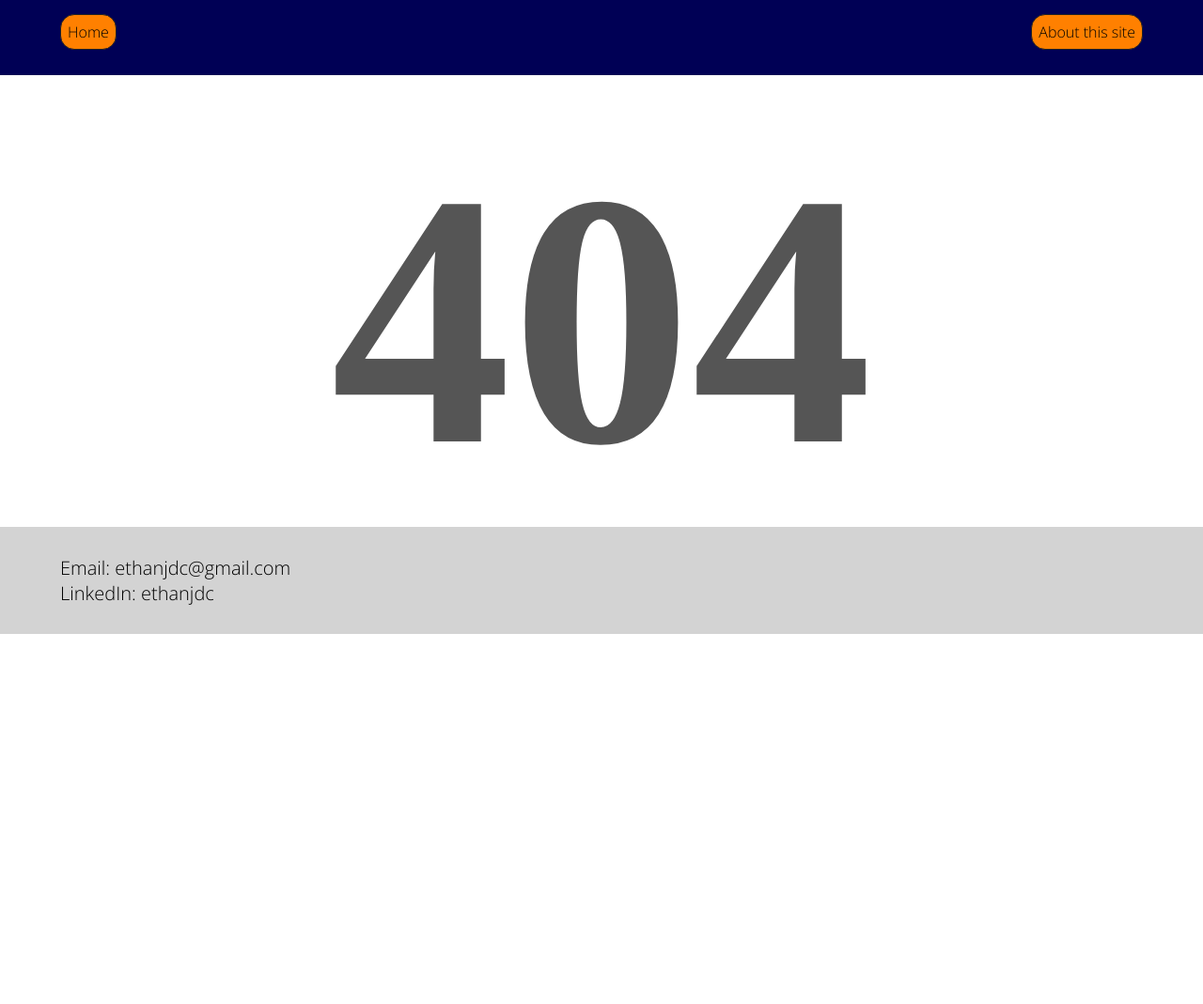
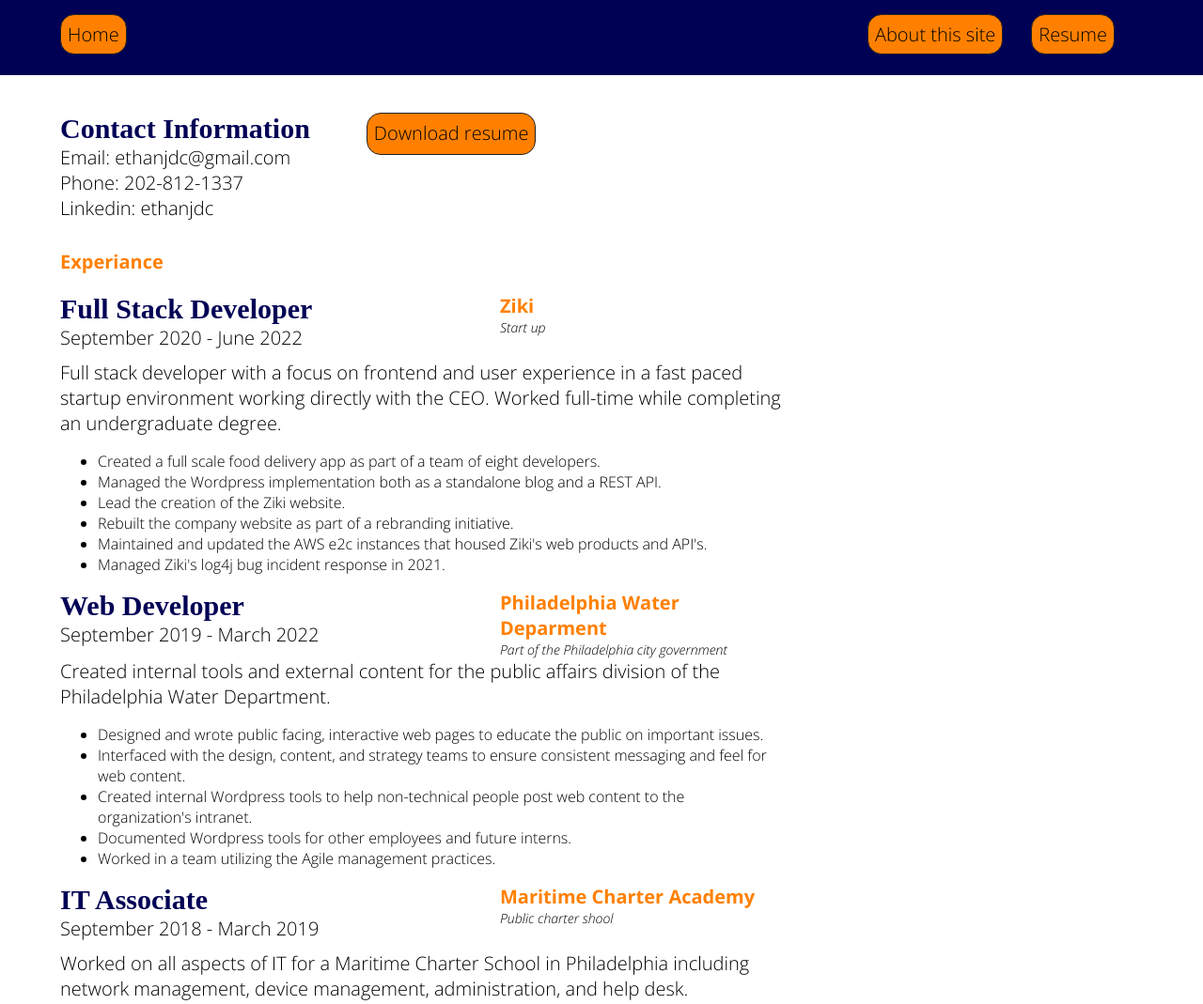
Before and after one commit to Penitenties/Personal_Website, a React app in the folder website/: page /resume in a window 1280 px wide. Before the commit this address had no page. Shown: the top 1069 px of the page at 94% size. Before the commit the page ends 800 px from the top, so only its background shows below. Built offline with nearby package versions, Linux system fonts and the light colour scheme.

Commit message:
finished resume page

```diff
--- a/website/src/Css/Default.css
+++ b/website/src/Css/Default.css
@@ -76,6 +76,7 @@
     color: var(--accent);
     margin-bottom: 20px;
     padding: 0;
+    font-weight: bold;
 }
 
 /*A two sided border for the main page*/
@@ -106,6 +107,20 @@
     color: white;
 }
 
+
+/*styles the company names*/
+.companyName {
+    color: var(--accent);
+    font-size: 20px;
+    font-weight: bold;
+}
+
+/*styling for homepage h1s*/
+.homePageHeader {
+    color: white;
+}
+
+
 /*tags*/
 
 a {
@@ -113,6 +128,7 @@ a {
     font-family: openSans;
     color: black;
     text-decoration: none;
+    font-size: 20px;
 
 }
 
@@ -133,3 +149,17 @@ div {
     display: flex;
 
 }
+
+h1 {
+    font-size: 30px;
+    color: var(--secondary);
+    margin-bottom: 0px;
+    margin-top: 0px;
+}
+
+li {
+
+    font-family: openSans;
+    font-size: 16px;
+
+}
--- a/website/src/components/Header.js
+++ b/website/src/components/Header.js
@@ -12,7 +12,8 @@ function Header() {
       <Container style={{ height: '50px' }}>
         <RouterButton buttonText="Home" link="/" />
         <div style={{ float: "right" }}>
-          <RouterButton buttonText="About this site" link={{}} />{/*workaround for linking to same page*/ }
+          <RouterButton buttonText="About this site" link='/aboutthissite' />
+          <RouterButton buttonText="Resume" link='/resume' />
         </div>
       </Container>
 
--- /dev/null
+++ b/website/src/components/JobCard.js
@@ -0,0 +1,40 @@
+
+function JobCard(props) {
+
+  const duties = props.duties;
+  const dutyList = duties.map((duty) =>
+    <li>{duty}</li>
+   );
+
+
+  return (
+    <>
+      <div style={{ flexDirection: 'column', maxWidth: '60vw' }}>
+
+        <div style={{ flexDirection: 'row' }}>
+          <div style={{ flexDirection: 'column', paddingBottom: '10px' }}>
+            <h1> {props.jobTitle}</h1>
+            <p> {props.datesWorked} </p>
+          </div>
+          <div style={{ flexDirection: 'column', marginLeft: 'auto', width: '300px' }} >
+            <p className="companyName"> {props.companyName}</p>
+            <div style={{ flexWrap: 'wrap' }}>
+              <p style={{ fontSize: '14px' }}> <em>{props.companyDescription}</em> </p>
+            </div>
+          </div>
+        </div>
+        <div style={{ flexDirection: 'column' }}>
+          <p> {props.summary} </p>
+          <ul> { dutyList } </ul>
+        </div>
+
+      </div>
+
+
+    </>
+
+  );
+
+}
+
+export default JobCard;
--- a/website/src/components/RouterButton.js
+++ b/website/src/components/RouterButton.js
@@ -5,7 +5,7 @@ import '../Css/Default.css';
 function RouterButton (props) {
 
   return (
-      <Link to={props.link} class='routerButton' >
+    <Link to={props.link} class='routerButton' style={{ marginRight: '30px' }}>
         { props.buttonText }
       </Link>
   );
--- a/website/src/index.js
+++ b/website/src/index.js
@@ -5,7 +5,7 @@ import { BrowserRouter, Routes, Route } from 'react-router-dom';
 import Home from './pages/Home';
 import AboutThisSite from './pages/AboutThisSite';
 import Page404 from './pages/Page404';
-
+import Resume from './pages/Resume.js';
 
 
 
@@ -14,7 +14,8 @@ root.render(
   <BrowserRouter>
     <Routes>
       <Route path='/' element={<Home />} />
-      <Route path='aboutthissite' element={<AboutThisSite /> } />
+      <Route path='aboutthissite' element={<AboutThisSite />} />
+      <Route path='resume' element={ <Resume /> } />
       <Route path='*' element={<Page404 /> } />
     </Routes>
   </BrowserRouter>
--- a/website/src/pages/Home.js
+++ b/website/src/pages/Home.js
@@ -19,7 +19,7 @@ function Home() {
       <div className='container' style={{ paddingTop: "150px", flexDirection: 'row', width: '60vw', marginLeft: 'auto', marginRight: 'auto', color: 'white', zIndex: '2' }} >
 
         <div style={{ flexDirection: 'column' }}>
-          <h1 style={{ fontSize: '50px' }} >Welcome</h1>
+            <h1 style={{ fontSize: '50px' }} className="homePageHeader">Welcome</h1>
           {/*Text*/}
           <div style={{ width: "30vw", float: 'left'}} >
             <p>I am a full stack developer and recent Drexel graduate.</p>
@@ -27,11 +27,11 @@ function Home() {
         </div>
           {/*Links*/}
         <div style={{ flexDirection: 'column', marginLeft: 'auto', marginTop: '30px' }} >
-          <h1>About me</h1>
+          <h1 className="homePageHeader">About me</h1>
           <div className='hangingBorder' style={{ padding: '10px', flexDirection: 'column' }}>
               <Link to={'./aboutthissite'} className='homePageLink'>About this site</Link>
-              <p>Resume</p>
-              <p>Github</p>
+              <Link to={'./resume' } className='homePageLink'>Resume</Link>
+              <a className='homePageLink' target= "_blank" href="https://github.com/Penitenties/Personal_Website">Github</a>
           </div>
         </div>
       </div>
--- /dev/null
+++ b/website/src/pages/Resume.js
@@ -0,0 +1,91 @@
+import '../Css/Default.css';
+
+import { Container } from '@mui/material';
+
+import Footer from '../components/Footer.js';
+import Header from '../components/Header.js';
+import JobCard from '../components/JobCard.js';
+
+
+function Resume() {
+    return (
+        <div className='background' style={{ flexDirection: 'column' }} >
+
+            <Header />
+            <Container className='container'>
+                {/*general information*/}
+          <div style={{ flexDirection: 'row', marginBottom: '30px' }}>
+                  <div style={{ flexDirection: 'column', maxWidth: '50%' }}>
+                    <h1>Contact Information</h1>
+                    <p>Email: ethanjdc@gmail.com<br />
+                       Phone: 202-812-1337<br />
+                       Linkedin: <a target="_blank" href="www.linkedin.com/in/ethanjdc">ethanjdc</a>
+                    </p>
+                  </div>
+                    <div style={{ height: '45px', paddingLeft: '60px' }} >
+                      <a href='../Downloadable/Ethan_Johnson_resume.docx' download='Ethan_Johnson_resume.docx' className='routerButton' >Download resume</a>
+                    </div>
+                </div>
+
+                {/*work experiance*/}
+                <p className='smallTitle'>Experiance</p>
+                <JobCard jobTitle="Full Stack Developer"
+                    datesWorked="September 2020 - June 2022"
+                    companyName="Ziki"
+                    companyDescription="Start up"
+                    summary="Full stack developer with a focus on frontend and user experience in a fast paced startup environment working directly with the CEO.  Worked full-time while completing an undergraduate degree."
+                    duties={["Created a full scale food delivery app as part of a team of eight developers.",
+                        "Managed the Wordpress implementation both as a standalone blog and a REST API.",
+                        "Lead the creation of the Ziki website.",
+                        "Rebuilt the company website as part of a rebranding initiative.",
+                        "Maintained and updated the AWS e2c instances that housed Ziki's web products and API's.",
+                        "Managed Ziki's log4j bug incident response in 2021."
+                    ]} />
+
+                <JobCard jobTitle="Web Developer"
+                    datesWorked="September 2019 - March 2022"
+                    companyName="Philadelphia Water Deparment"
+                    companyDescription="Part of the Philadelphia city government"
+                    summary="Created internal tools and external content for the public affairs division of the Philadelphia Water Department."
+                    duties={["Designed and wrote public facing, interactive web pages to educate the public on important issues.",
+                        "Interfaced with the design, content, and strategy teams to ensure consistent messaging and feel for web content.",
+                        "Created internal Wordpress tools to help non-technical people post web content to the organization's intranet.",
+                        "Documented Wordpress tools for other employees and future interns.",
+                        "Worked in a team utilizing the Agile management practices."
+                    ]} />
+
+                <JobCard jobTitle="IT Associate"
+                    datesWorked="September 2018 - March 2019"
+                    companyName="Maritime Charter Academy"
+                    companyDescription="Public charter shool"
+                    summary="Worked on all aspects of IT for a Maritime Charter School in Philadelphia including network management, device management, administration, and help desk."
+                    duties={["Created python scripts to sort and format large amounts of student data for government reporting.",
+                        "Interfaced with the design, content, and strategy teams to ensure consistent messaging and feel for web content.",
+                        "Assisted with the union of the middle and high school networks moving the DHCP, DC, and several VMs onto new servers and WAN that spanned two different physical locations.",
+                        "Managed day to day help desk duties for the teachers and students."
+                    ]} />
+
+                <JobCard jobTitle="IT Intern"
+                    datesWorked="June 2018 - September 2018"
+                    companyName="Gallagher & Associates"
+                    companyDescription="An internationally recognized museum planning and design firm."
+                    summary=""
+                    duties={["Reported to the Director of IT assisting with all aspects of IT operations.",
+                        "Managed tier one and two responses to help desk tickets in a mixed environment containing Apple, Microsoft, and Google based OS devices.",
+                        "Onboarded new employees, created Active Directory accounts, Google accounts, and security fobs.",
+                        "Assisted with major projects including inventory and auditing industrial printing supplies, all employee computers, and IT hardware."
+                    ]} />
+
+
+                { /* other stuff */ }
+
+
+            </Container>
+            <Footer />
+
+        </div>
+
+    );
+}
+
+export default Resume;
```
Also changed, not shown: 1 other file.
